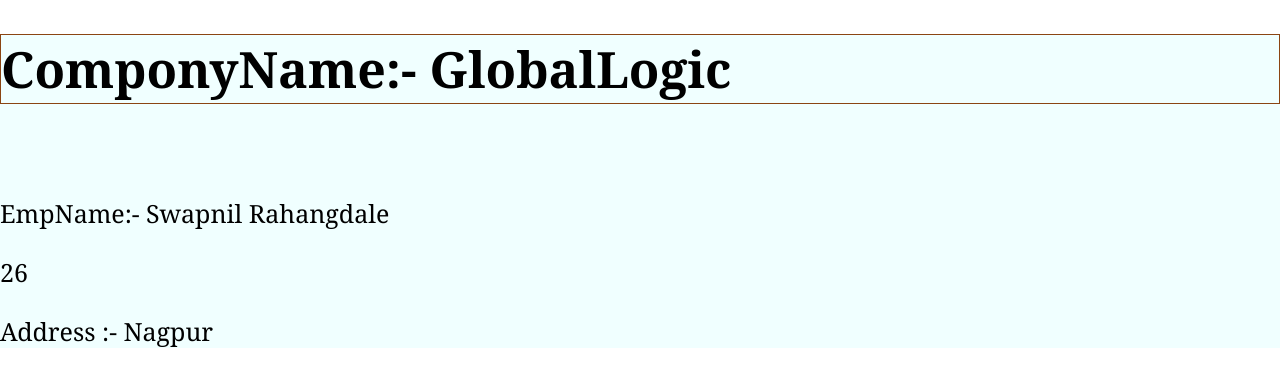
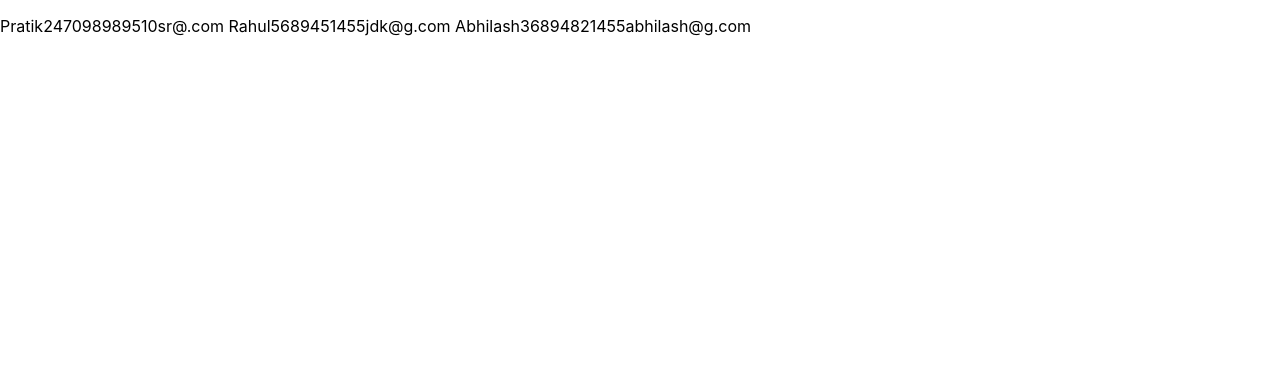
Before and after one commit to swapnilRahangdale/BasicTypeReact, a React (Create React App) app: page / in a window 1280 px wide. Shown: the top 386 px of the page. Built offline with nearby package versions, Linux system fonts and the light colour scheme.

Commit message:
arrayfrom

```diff
--- a/src/App.tsx
+++ b/src/App.tsx
@@ -1,17 +1,21 @@
 import React from 'react';
-import logo from './logo.svg';
+
 import './App.css';
+
+
 import BaseComponent from './BaseComponent/BaseComponent';
 
 function App() {
   return (
     <div>
       <BaseComponent
-      ComponyName = 'ComponyName:- GlobalLogic'
-      EmpName = 'EmpName:- Swapnil Rahangdale'
-      age = {26}
-      address='Address :- Nagpur'
+
+      name=''
+      age ={0}
+      mob = {0}
+      email = ''
       />
+
     </div>
   );
 }
--- a/src/BaseComponent/BaseComponent.tsx
+++ b/src/BaseComponent/BaseComponent.tsx
@@ -3,27 +3,25 @@
 
 const BaseComponent: React.FC<
 {
-    ComponyName:string,
-    EmpName:string,                                  // this are all props ke object or type defination of props
-    age:number,                               //type
-    address:string
+    name:string,
+    age:number,
+    mob:number,
+    email:string
 }
 
 
 
-> =(props) =>{
+> =(newUserData) =>{
 
-    const {ComponyName, EmpName, age, address} = props;                          //object    functional object
 
+    const stringAndNumber :(string | number) [] =['Pratik' ,24, 7098989510, 'sr@.com','    ',
+    'Rahul',56, 89451455,'jdk@g.com','     ',
+    'Abhilash',36, 894821455,'abhilash@g.com']
 
     return(
 
-        <div className="title">
-
-            <h1>{ComponyName}</h1> <br/>
-            <p>{EmpName}</p>
-            <p>{age}</p>
-            <p>{address}</p>
+        <div>
+            <p>{stringAndNumber}</p>
 
         </div>
 
```
